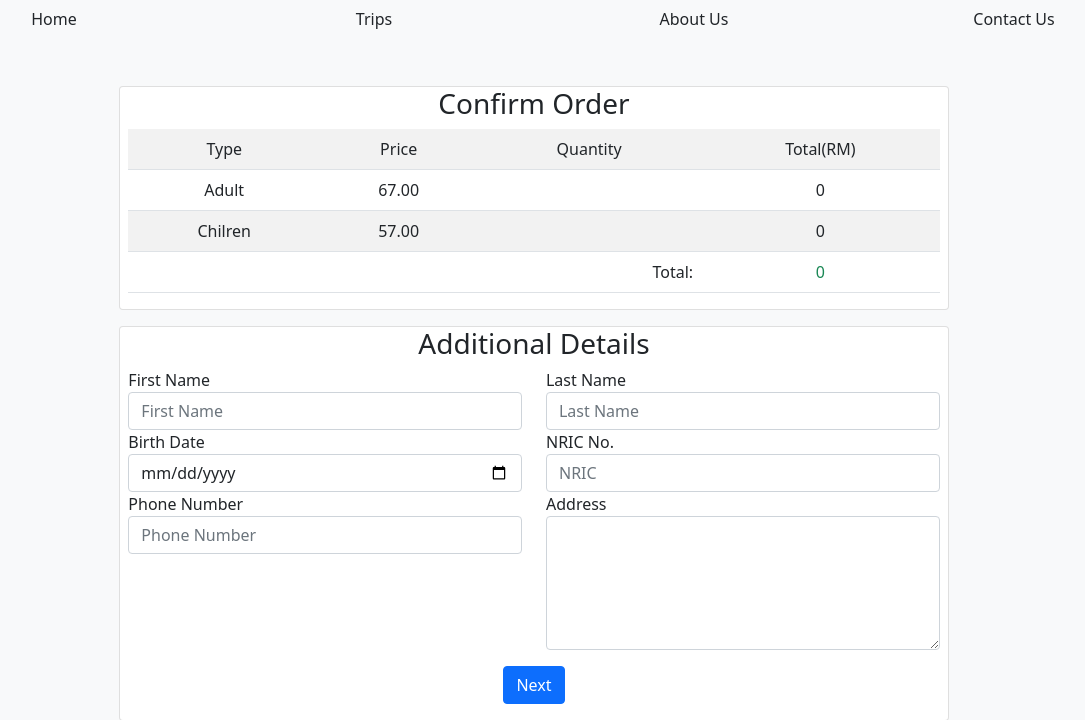
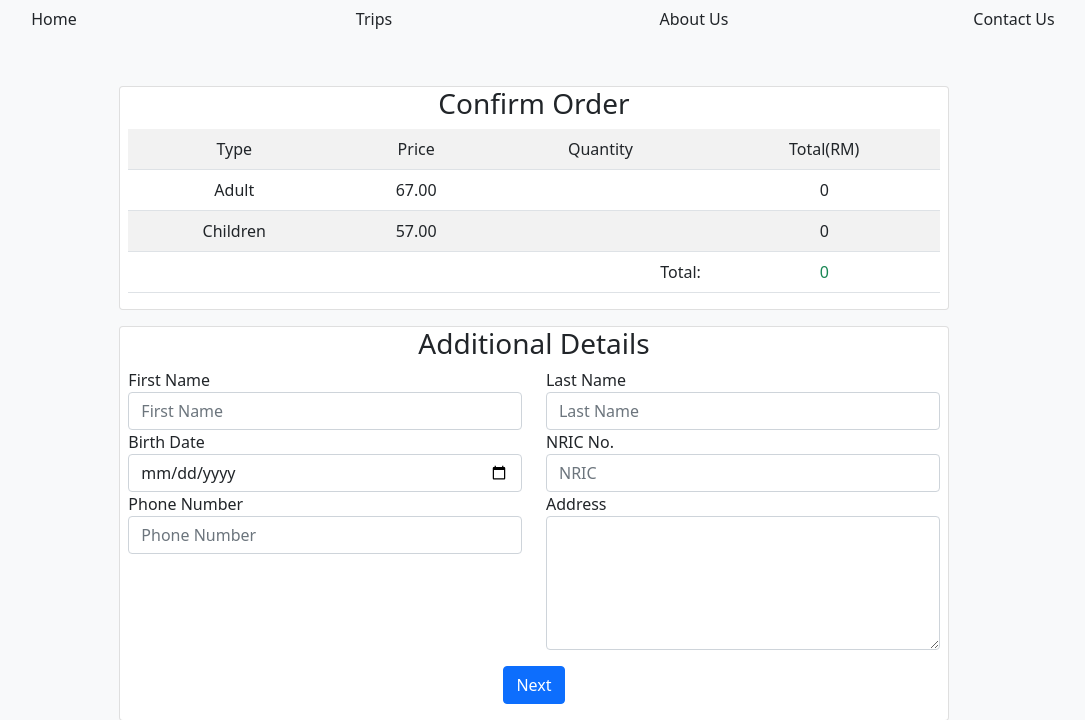
Before and after one commit to VictorDoom022/notMyProjectTravel, a PHP site: page /confirmOrder.php?pkgID=1 in a window 1280 px wide. Shown: the part 56-776 px from the top of the page, without its empty margins (106-1191 px from the left). Run offline with PHP 8.4, Linux system fonts and the light colour scheme; data comes from the database, SQL or seed files in the repository; data that the repository does not hold is empty.

Commit message:
spelling fix

```diff
--- a/views/confirmOrder.php
+++ b/views/confirmOrder.php
@@ -72,7 +72,7 @@ if(mysqli_num_rows($result) > 0){
                             <td><?php echo $adultTotal ?></td>
                         </tr>
                         <tr>
-                            <td>Chilren</td>
+                            <td>Children</td>
                             <td><?php echo $row['pkgChildPrice'] ?></td>
                             <td><?php echo $childrenQuantity ?></td>
                             <td><?php echo $childrenTotal ?></td>
```
